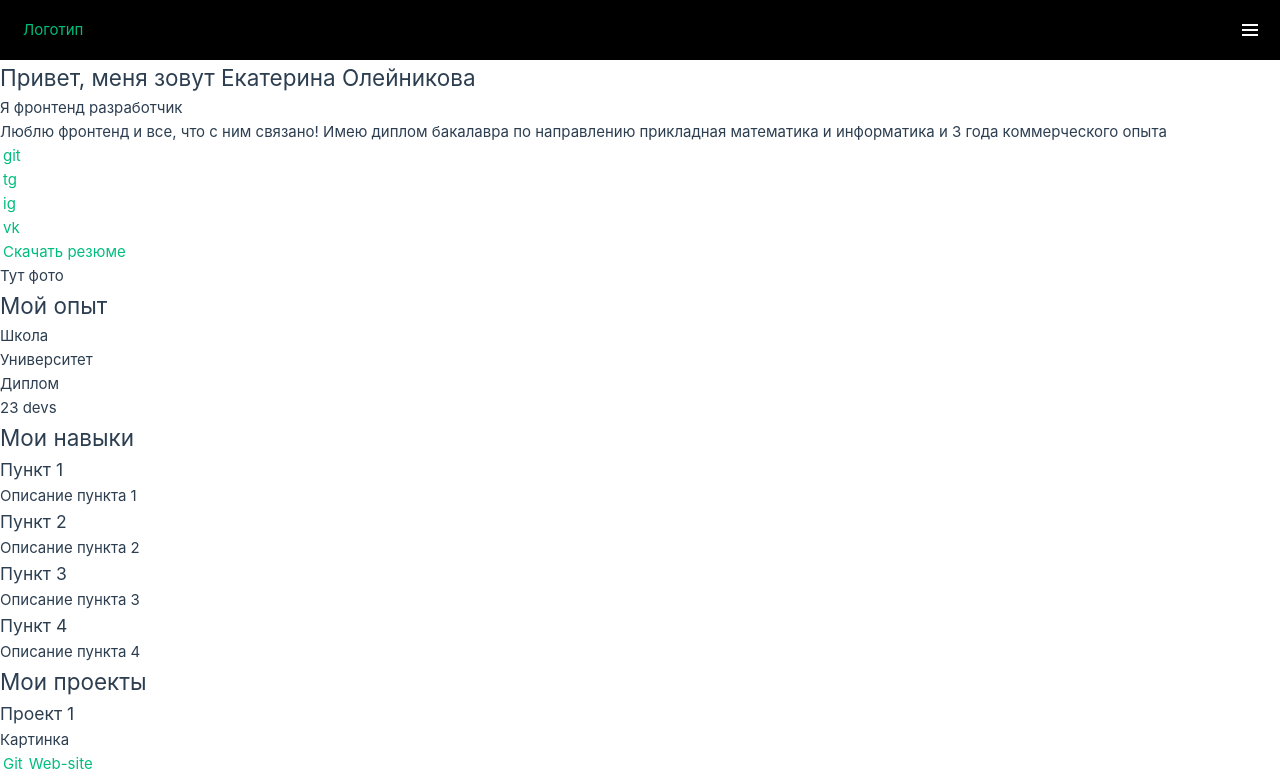
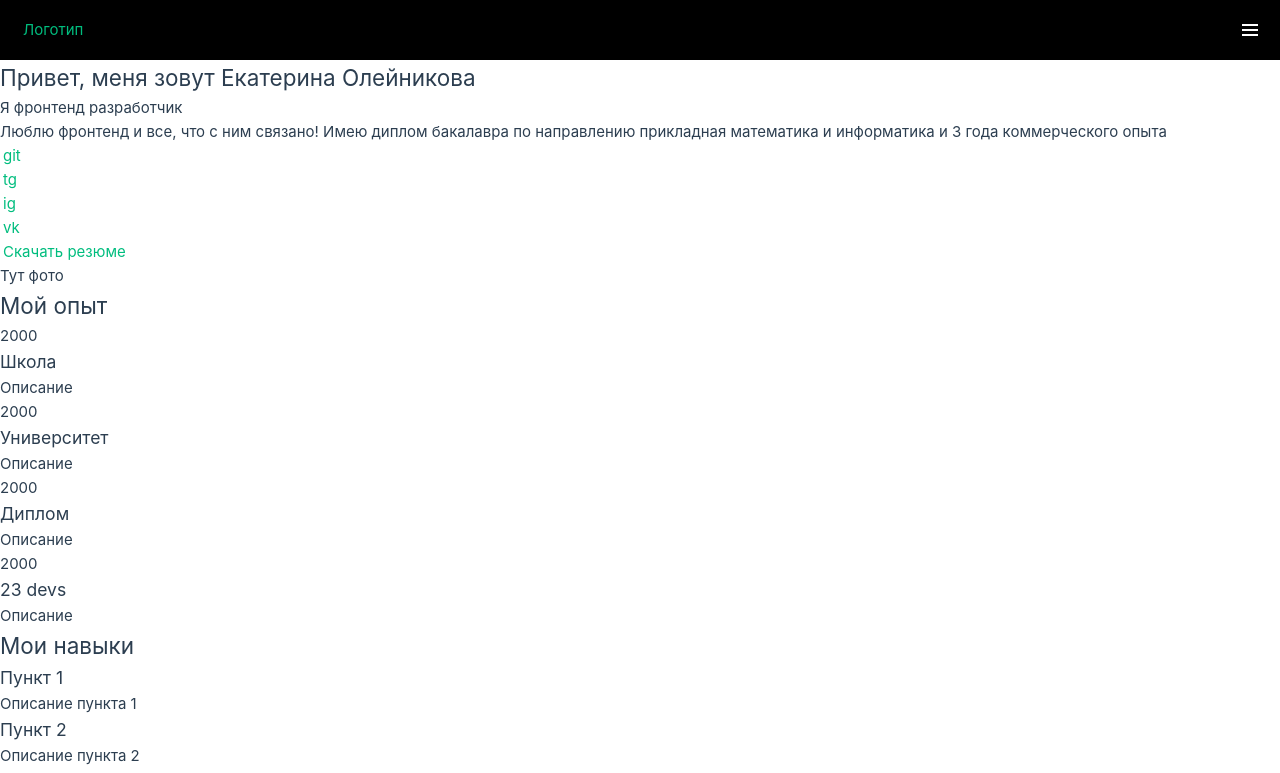
Before and after one commit to Kawin-xxx/Portfolio, a Vue app in the folder portfolio/: page / in a window 1280 px wide. Shown: the top 773 px of the page. Built offline with nearby package versions, Linux system fonts and the light colour scheme.

Commit message:
Add ExperienceCard component

```diff
--- /dev/null
+++ b/portfolio/src/components/ExperienceCard.vue
@@ -0,0 +1,27 @@
+<script>
+import { EXPERIENS_ITEMS } from '@/constants.js'
+export default {
+    props: {
+        cardData: {
+            type: { name: String, description: String, yearStart: Number, yearEnd: Number },
+            required: true
+        }
+    },
+    data() {
+        return {
+            experienceItems: EXPERIENS_ITEMS
+        }
+    }
+}
+</script>
+
+<template>
+    <li class="experience__item card">
+        <span class="card__year">{{ cardData.yearStart }}</span>
+        <h3 class="card__title">{{ cardData.name }}</h3>
+        <p class="card__description">{{ cardData.description }}</p>
+    </li>
+</template>
+
+<style scoped lang="scss">
+</style>
--- a/portfolio/src/components/ExperienceSection.vue
+++ b/portfolio/src/components/ExperienceSection.vue
@@ -1,6 +1,16 @@
 <script>
+import { EXPERIENS_ITEMS } from '@/constants.js'
+import ExperienceCard from '@/components/ExperienceCard.vue'
 
 export default {
+    components: {
+        ExperienceCard
+    },
+    data() {
+        return {
+            experienceItems: EXPERIENS_ITEMS
+        }
+    }
 }
 </script>
 
@@ -9,14 +19,15 @@ export default {
         <div class="experience__container container">
             <h2 class="experience__title">Мой опыт</h2>
             <ul class="experience__list">
-                <li class="experience__item">Школа</li>
-                <li class="experience__item">Университет</li>
-                <li class="experience__item">Диплом</li>
-                <li class="experience__item">23 devs</li>
+                <ExperienceCard
+                    v-for="(item, index) in experienceItems"
+                    :key="index"
+                    :cardData="item"
+                />
             </ul>
         </div>
     </section>
 </template>
 
-<style scoped>
+<style scoped lang="scss">
 </style>
--- a/portfolio/src/constants.js
+++ b/portfolio/src/constants.js
@@ -12,3 +12,10 @@ export const SOCIAL_LINKS = [
     { name: 'ig', link: '', icon: ''},
     { name: 'vk', link: '', icon: ''}
 ]
+
+export const EXPERIENS_ITEMS = [
+    { name: 'Школа', description: 'Описание', yearStart: 2000, yearEnd: 2024 },
+    { name: 'Университет', description: 'Описание', yearStart: 2000, yearEnd: 2024 },
+    { name: 'Диплом', description: 'Описание', yearStart: 2000, yearEnd: 2024 },
+    { name: '23 devs', description: 'Описание', yearStart: 2000, yearEnd: 2024 }
+]
```
